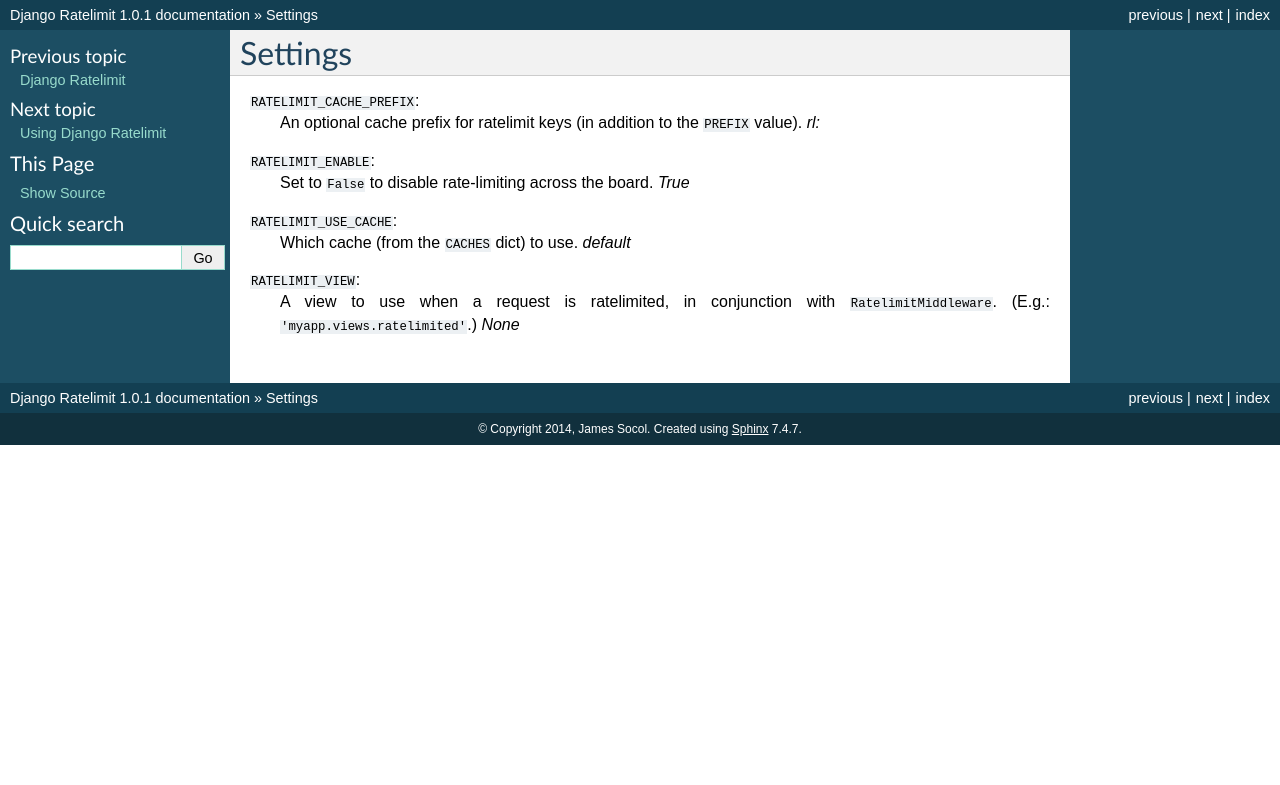
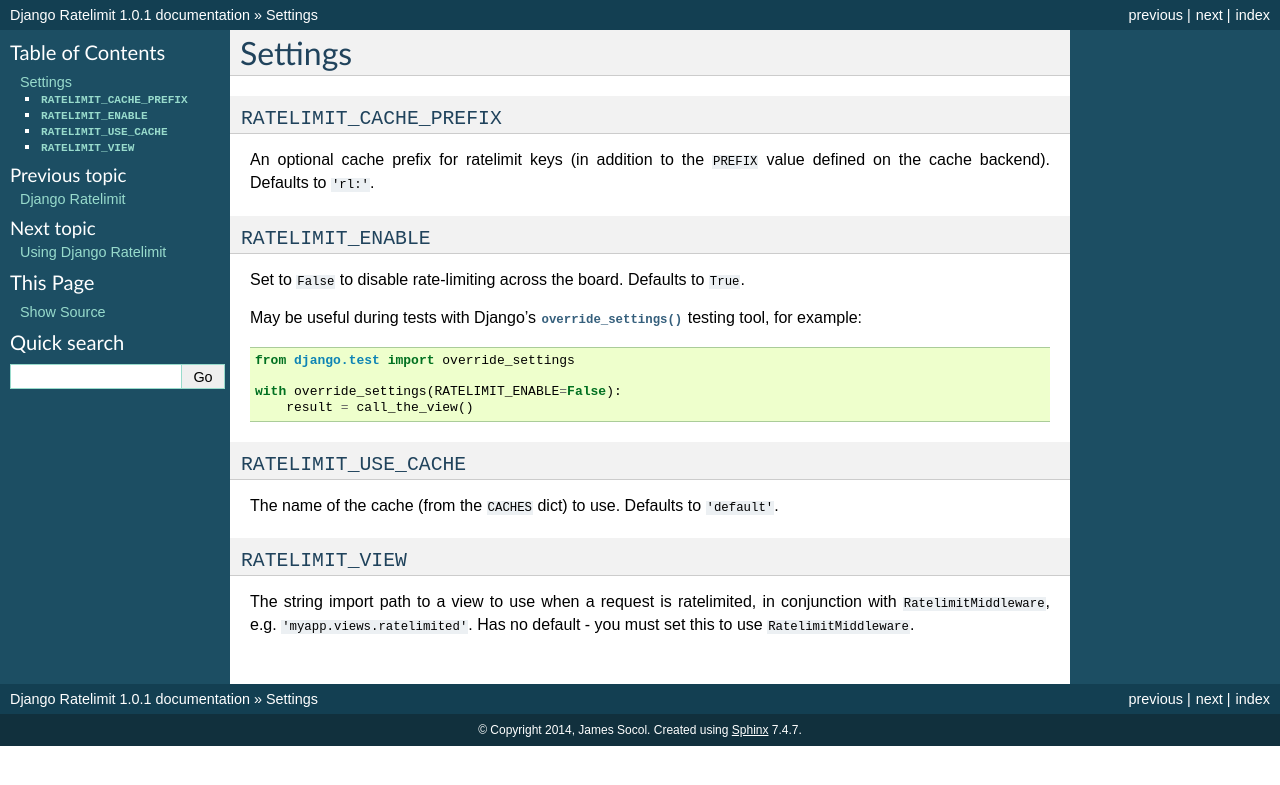
Before and after one commit to jsocol/django-ratelimit, a Sphinx documentation site: the page built from docs/settings.rst, in a window 1280 px wide. Shown: the top 785 px of the page. Built offline with Sphinx 7.4.7, drawn with Linux system fonts in a browser that asks for light colours.

Commit message:
Improve settings documentation
* Format them nicely so all code objects are written in monospace font
* Make the defaults clear
* Clarify that ``RATELIMIT_VIEW`` has no default
* Point out that ``RATELIMIT_ENABLE`` may be useful in tests, as mentioned on #119 by @maxmalysh

```diff
--- a/docs/settings.rst
+++ b/docs/settings.rst
@@ -4,14 +4,40 @@
 Settings
 ========
 
-``RATELIMIT_CACHE_PREFIX``:
-    An optional cache prefix for ratelimit keys (in addition to the
-    ``PREFIX`` value). *rl:*
-``RATELIMIT_ENABLE``:
-    Set to ``False`` to disable rate-limiting across the board. *True*
-``RATELIMIT_USE_CACHE``:
-    Which cache (from the ``CACHES`` dict) to use. *default*
-``RATELIMIT_VIEW``:
-    A view to use when a request is ratelimited, in conjunction with
-    ``RatelimitMiddleware``. (E.g.: ``'myapp.views.ratelimited'``.)
-    *None*
+``RATELIMIT_CACHE_PREFIX``
+--------------------------
+
+An optional cache prefix for ratelimit keys (in addition to the ``PREFIX``
+value defined on the cache backend). Defaults to ``'rl:'``.
+
+``RATELIMIT_ENABLE``
+--------------------
+
+Set to ``False`` to disable rate-limiting across the board. Defaults to
+``True``.
+
+May be useful during tests with Django's |override_settings|_ testing tool,
+for example:
+
+.. code-block:: python
+
+    from django.test import override_settings
+
+    with override_settings(RATELIMIT_ENABLE=False):
+        result = call_the_view()
+
+.. |override_settings| replace:: ``override_settings()``
+.. _override_settings: https://docs.djangoproject.com/en/2.0/topics/testing/tools/#django.test.override_settings.
+
+``RATELIMIT_USE_CACHE``
+-----------------------
+
+The name of the cache (from the ``CACHES`` dict) to use. Defaults to
+``'default'``.
+
+``RATELIMIT_VIEW``
+------------------
+
+The string import path to a view to use when a request is ratelimited, in
+conjunction with ``RatelimitMiddleware``, e.g. ``'myapp.views.ratelimited'``.
+Has no default - you must set this to use ``RatelimitMiddleware``.
```
